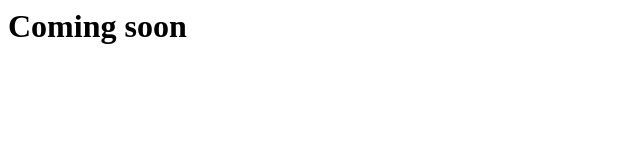
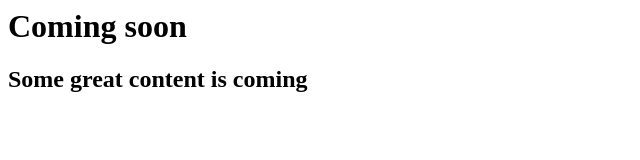
Before and after one commit to bobbymatol/e-sciencecity, a plain HTML site: page index.html in a window 1280 px wide. Shown: the whole page, without its empty margins (0-640 px from the left). Drawn offline with Linux system fonts and the light colour scheme.

Commit message:
Some tests

```diff
--- a/index.html
+++ b/index.html
@@ -1 +1,2 @@
 <h1>Coming soon </h1>
+<h2>Some great content is coming</h2>
```
